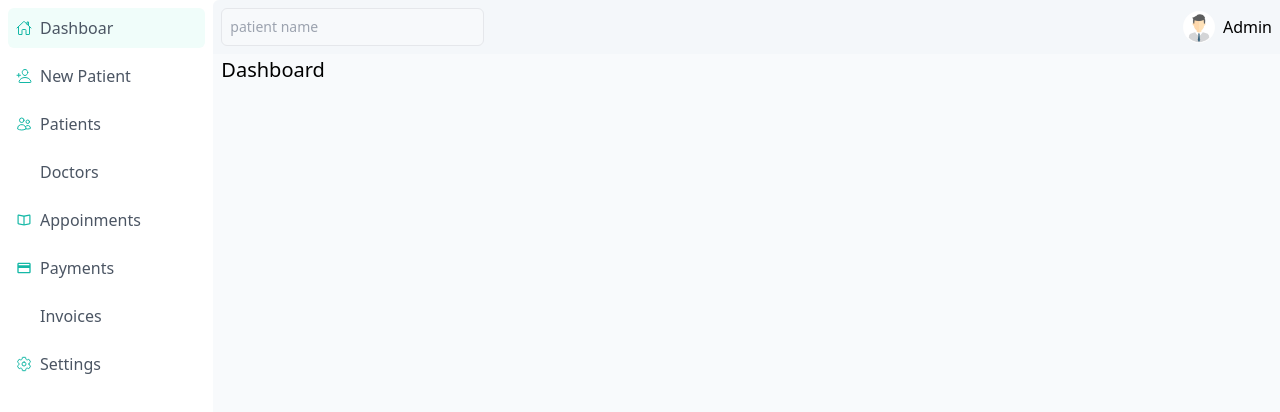
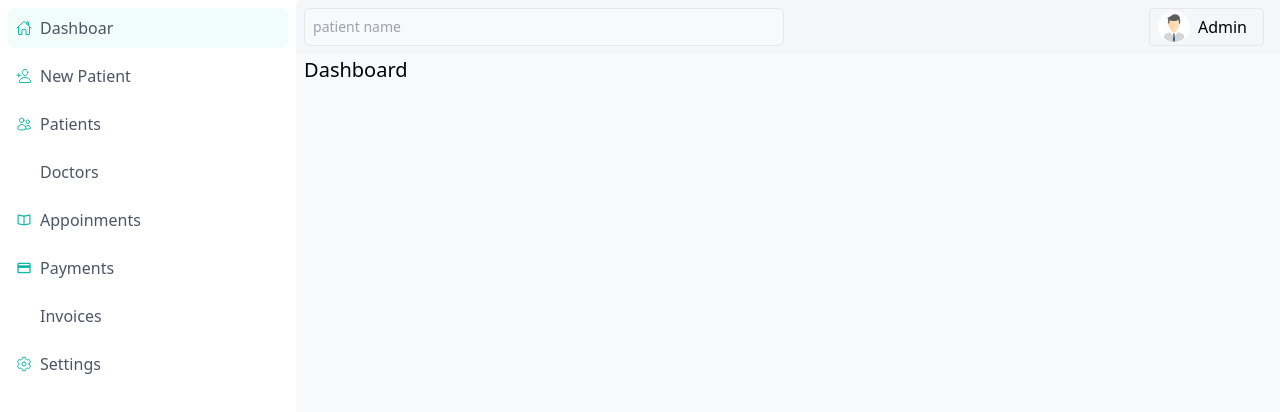
Before and after one commit to DevWithEasy/hospital-management, a React (Vite) app: page / in a window 1280 px wide. Shown: the top 412 px of the page. Built offline with nearby package versions, Linux system fonts and the light colour scheme; some icons are missing.

Commit message:
refractor

```diff
--- a/src/main/index.js
+++ b/src/main/index.js
@@ -12,7 +12,7 @@ expressApp.get('/',(req,res)=>{
   })
 })
 
-expressApp.listen(8080,()=>console.log('listening on'))
+expressApp.listen(9999,()=>console.log('listening on'))
 
 function createWindow() {
 
--- a/src/renderer/src/component/Header.jsx
+++ b/src/renderer/src/component/Header.jsx
@@ -3,18 +3,18 @@ import user_image from '../assets/demo-user.png'
 const Header = () => {
     return (
         <div
-            className='absolute left-0 top-0 w-full p-2 flex justify-between bg-slate-100/50 rounded-tl-md'
+            className='absolute left-0 top-0 w-full p-2 pr-4 flex justify-between bg-slate-100/50 rounded-tl-md'
         >
             <input
                 placeholder='patient name'
-                className='w-1/4 p-2 bg-slate-50/80 text-sm border focus:outline-none rounded-md'
+                className='w-1/4 sm:w-2/4 p-2 bg-slate-50/80 text-sm border focus:outline-none rounded-md'
             />
             <div
-            className='flex items-center space-x-2'
+            className='pl-2 pr-4 flex items-center space-x-2 border rounded'
             >
                 <img
                     src={user_image}
-                    className='h-8 w-8 bg-blue-500 rounded-full'
+                    className='h-8 w-8 rounded-full'
                 />
                 <span>
                     Admin
--- a/src/renderer/src/pages/Layout.jsx
+++ b/src/renderer/src/pages/Layout.jsx
@@ -6,12 +6,12 @@ const Layout = ({children}) => {
             className='flex justify-between h-screen'
         >
             <div
-                className='w-2/12 p-2 shadow-xl'
+                className='w-2/12 sm:w-3/12 p-2 shadow-xl'
             >
                 <SideBar/>
             </div>
             <div
-                className='relative w-10/12 p-2 pt-12 bg-slate-50 rounded-l-md'
+                className='relative w-10/12 sm:9/12 p-2 pt-12 bg-slate-50 rounded-l-md'
             >
                 <Header />
                 {children}
--- a/src/renderer/src/pages/NewPatient.jsx
+++ b/src/renderer/src/pages/NewPatient.jsx
@@ -18,22 +18,22 @@ const NewPatient = () => {
                     <Input {...{
                         value,setValue,
                         name : 'name',
-                        placeholder : 'Patient name'
+                        placeholder : 'Name'
                     }}/>
                     <Input {...{
                         value,setValue,
                         name : 'age',
-                        placeholder : 'Patient age'
+                        placeholder : 'Age'
                     }}/>
                     <Input {...{
                         value,setValue,
                         name : 'mobile',
-                        placeholder : 'Patient mobile no'
+                        placeholder : 'Mobile no'
                     }}/>
                     <Input {...{
                         value,setValue,
                         name : 'address',
-                        placeholder : 'Patient address'
+                        placeholder : 'Address'
                     }}/>
                 </div>
                 <div
```
